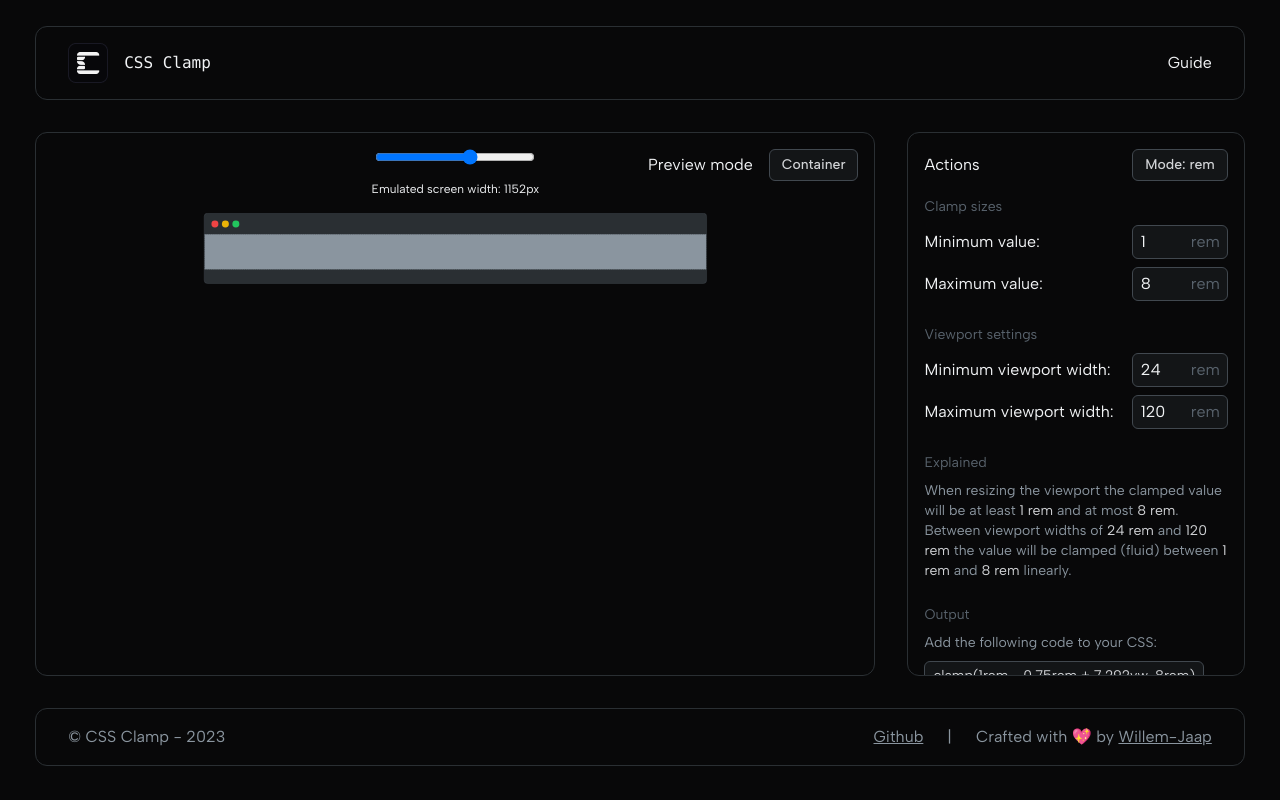
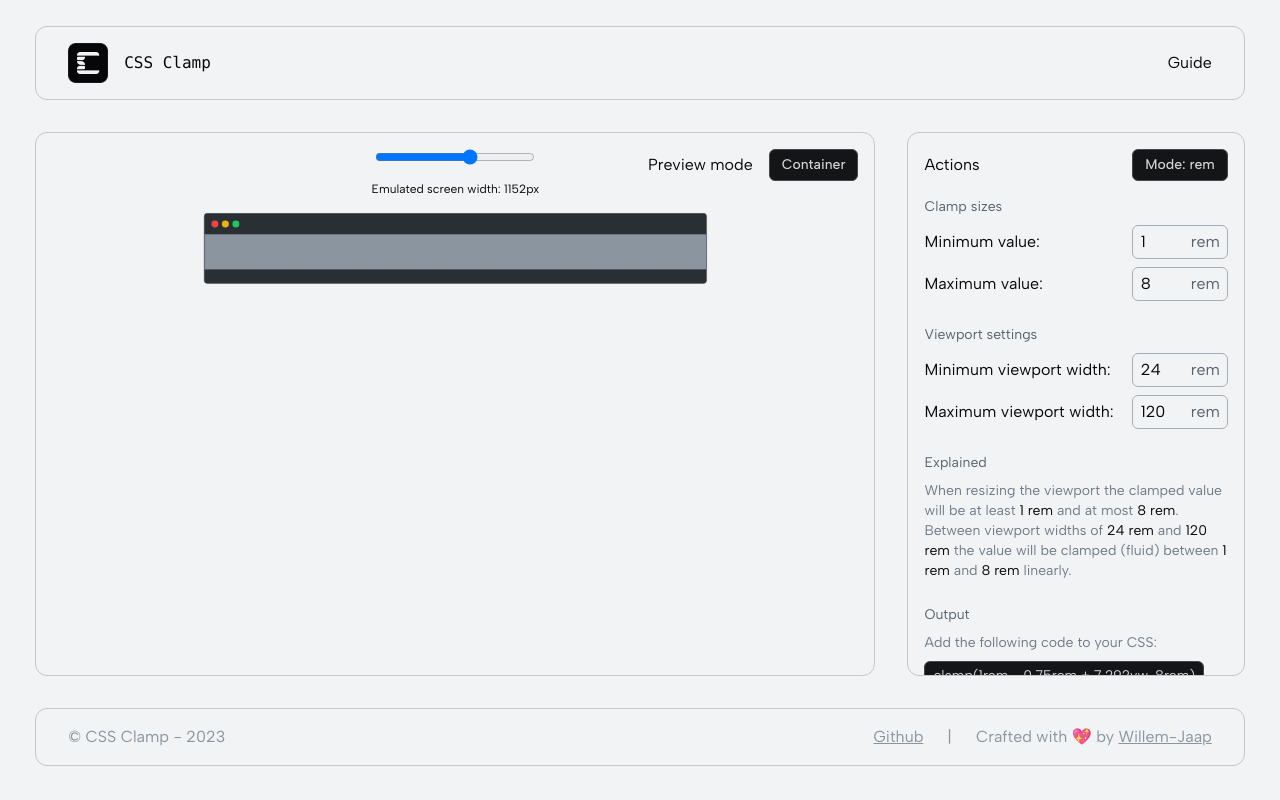
Before and after one commit to Willem-Jaap/cssclamp, a Next.js app: page / in a window 1280 px wide. Built offline with nearby package versions, Linux system fonts and the light colour scheme.

Commit message:
feat: make theme light, update text color & border

```diff
--- a/src/app/guide/page.tsx
+++ b/src/app/guide/page.tsx
@@ -5,7 +5,7 @@ import Example from '~/app/guide/example';
 
 const Page = () => {
     return (
-        <article className="prose prose-invert mx-[clamp(0rem,_-6.915rem_+_26.596vw,_25rem)] max-w-none">
+        <article className="prose mx-[clamp(0rem,_-6.915rem_+_26.596vw,_25rem)] max-w-none">
             <h1>CSS Clamp Guide</h1>
             <p>
                 <code>clamp()</code>is a CSS function that allows you to clamp a value between a
--- a/src/app/layout.tsx
+++ b/src/app/layout.tsx
@@ -12,7 +12,7 @@ import '~/styles/global.css';
 const RootLayout = ({ children }: PropsWithChildren) => {
     return (
         <html className={`${albertSansFont.variable}`}>
-            <body className="overflow-x-hidden bg-neutral-950 font-sans text-neutral-50">
+            <body className="overflow-x-hidden bg-neutral-50 font-sans text-neutral-950">
                 <div className="mt-[clamp(1rem,_0.8rem_+_1vw,_2rem)] flex flex-col gap-4 px-[clamp(1rem,_0.6rem_+_2vw,_3rem)] md:mx-auto md:max-w-[120rem] md:gap-8">
                     <Header />
                     {children}
--- a/src/app/page.tsx
+++ b/src/app/page.tsx
@@ -12,10 +12,10 @@ const Page = () => {
     return (
         <FormProvider {...methods}>
             <div className="flex flex-col gap-4 md:flex-row md:gap-8">
-                <div className="flex-1 rounded-xl border border-neutral-800">
+                <div className="flex-1 rounded-xl border border-neutral-200">
                     <Preview />
                 </div>
-                <div className="flex h-[calc(100vh-16rem)] flex-[0.4] flex-col overflow-hidden overflow-y-auto rounded-xl border border-neutral-800 md:max-w-sm">
+                <div className="flex h-[calc(100vh-16rem)] flex-[0.4] flex-col overflow-hidden overflow-y-auto rounded-xl border border-neutral-200 md:max-w-sm">
                     <Actions />
                 </div>
             </div>
--- a/src/components/form/number-input.tsx
+++ b/src/components/form/number-input.tsx
@@ -16,7 +16,7 @@ const NumberInput = forwardRef<HTMLInputElement, Props>(({ className, ...props }
             <input
                 type="number"
                 className={cn(
-                    'w-24 rounded-md border border-neutral-700 bg-neutral-900 py-1 pl-2 pr-8 outline-none focus:border-neutral-600',
+                    'w-24 rounded-md border border-neutral-300 bg-neutral-50 py-1 pl-2 pr-8 outline-none focus:border-neutral-400',
                     className,
                 )}
                 min={0}
--- a/src/components/layout/footer.tsx
+++ b/src/components/layout/footer.tsx
@@ -2,7 +2,7 @@ import Link from 'next/link';
 
 const Footer = () => {
     return (
-        <footer className="flex flex-col justify-between gap-2 rounded-xl border border-neutral-800 px-8 py-4 md:flex-row">
+        <footer className="flex flex-col justify-between gap-2 rounded-xl border border-neutral-200 px-8 py-4 md:flex-row">
             <span className="text-neutral-400">© CSS Clamp - {new Date().getFullYear()} </span>
             <span className="text-neutral-400">
                 <Link
--- a/src/components/layout/header.tsx
+++ b/src/components/layout/header.tsx
@@ -4,7 +4,7 @@ import Logo from '~/components/misc/logo';
 
 const Header = () => {
     return (
-        <header className="flex items-center justify-between gap-4 rounded-xl border border-neutral-800 py-4 pl-8 pr-4">
+        <header className="flex items-center justify-between gap-4 rounded-xl border border-neutral-200 py-4 pl-8 pr-4">
             <Link href="/">
                 <Logo />
             </Link>
--- a/src/components/misc/actions.tsx
+++ b/src/components/misc/actions.tsx
@@ -185,35 +185,35 @@ const Actions = () => {
                     </p>
                 )}
 
-                <p className="text-sm text-neutral-400">
+                <p className="text-sm text-neutral-500">
                     When resizing the viewport the clamped value will be at least{' '}
-                    <span className="text-neutral-100">
+                    <span className="text-neutral-950">
                         {watch('minimumValue')} {mode !== 'tailwind' && mode}
                     </span>{' '}
                     and at most{' '}
-                    <span className="text-neutral-100">
+                    <span className="text-neutral-950">
                         {watch('maximumValue')} {mode !== 'tailwind' && mode}
                     </span>
                     . Between viewport widths of{' '}
-                    <span className="text-neutral-100">
+                    <span className="text-neutral-950">
                         {watch('minimumViewport')} {mode !== 'tailwind' && mode}
                     </span>{' '}
                     and{' '}
-                    <span className="text-neutral-100">
+                    <span className="text-neutral-950">
                         {watch('maximumViewport')} {mode !== 'tailwind' && mode}
                     </span>{' '}
                     the value will be clamped (fluid) between{' '}
-                    <span className="text-neutral-100">
+                    <span className="text-neutral-950">
                         {watch('minimumValue')} {mode !== 'tailwind' && mode}
                     </span>{' '}
                     and{' '}
-                    <span className="text-neutral-100">
+                    <span className="text-neutral-950">
                         {watch('maximumValue')} {mode !== 'tailwind' && mode}
                     </span>{' '}
                     linearly.
                 </p>
                 <h2 className="mt-4 text-sm text-neutral-600">Output</h2>
-                <p className="text-sm text-neutral-400">
+                <p className="text-sm text-neutral-500">
                     Add the following code to your CSS:
                     <br />
                     <span className="my-2 block w-fit rounded-md border border-neutral-700 bg-neutral-900 px-2 py-1 text-neutral-100">
--- a/src/components/ui/button.tsx
+++ b/src/components/ui/button.tsx
@@ -14,7 +14,7 @@ const buttonVariants = cva(
                 destructive:
                     'bg-red-500 text-neutral-50 hover:bg-red-500/90 dark:bg-red-900 dark:text-neutral-50 dark:hover:bg-red-900/90',
                 outline:
-                    'border border-neutral-200 bg-white hover:bg-neutral-100 hover:text-neutral-900 dark:border-neutral-800 dark:bg-neutral-950 dark:hover:bg-neutral-800 dark:hover:text-neutral-50',
+                    'border border-neutral-200 bg-white hover:bg-neutral-100 hover:text-neutral-900 dark:border-neutral-200 dark:bg-neutral-950 dark:hover:bg-neutral-800 dark:hover:text-neutral-50',
                 secondary:
                     'bg-neutral-900 text-neutral-100 hover:bg-neutral-800/80 border border-neutral-700',
                 ghost: 'hover:bg-neutral-100 hover:text-neutral-900 dark:hover:bg-neutral-800 dark:hover:text-neutral-50',
```
